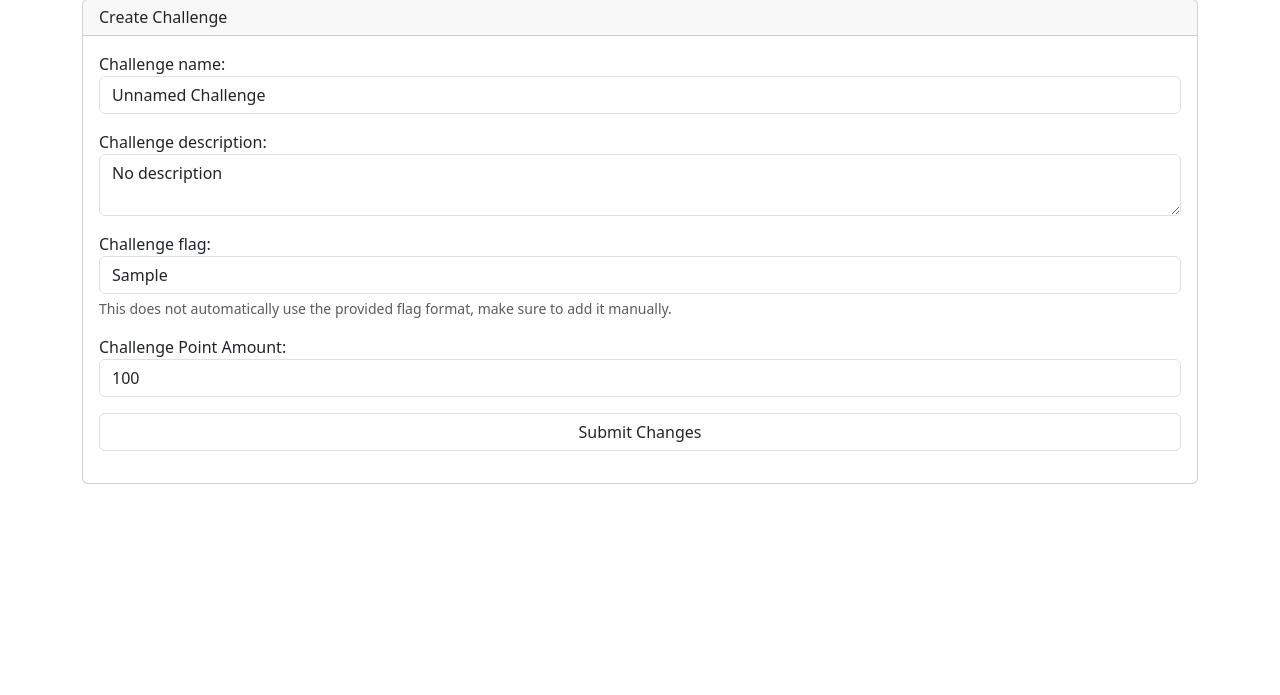
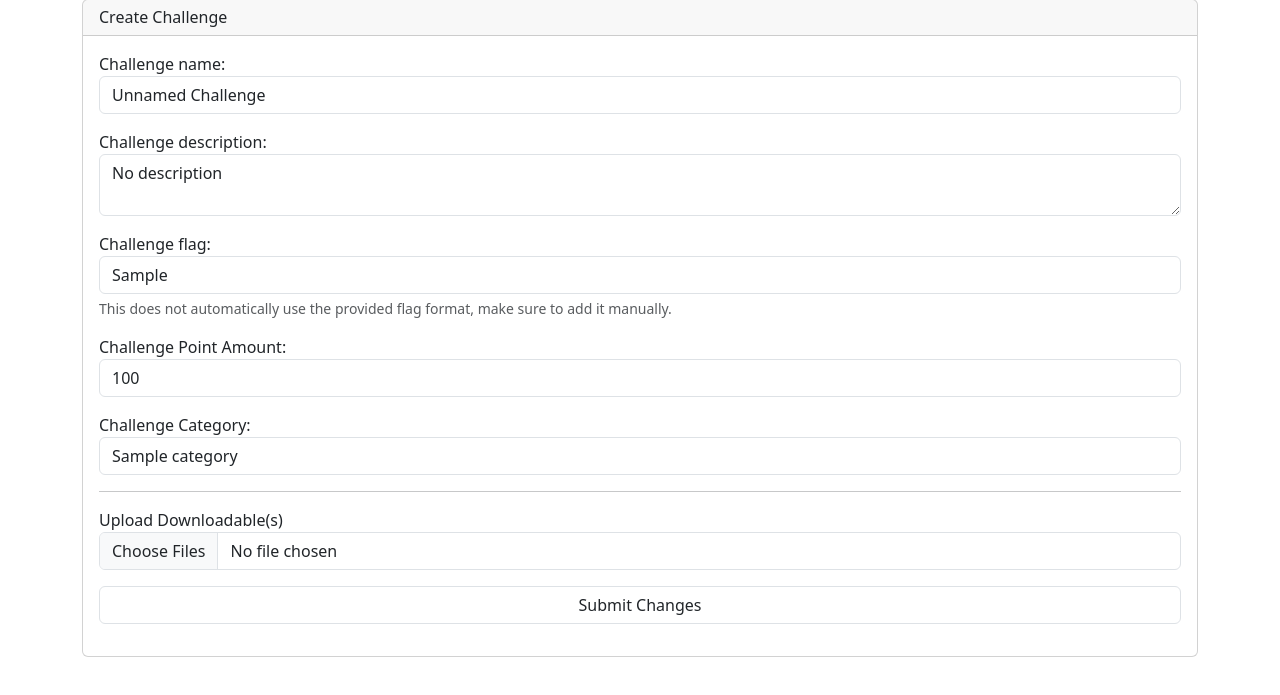
Before and after one commit to Minejerik/ctf_website, a Python web app: template templates/admin/challengecreate.html in a window 1280 px wide. Shown: the part 105-800 px from the top of the page. Run offline with Jinja, Linux system fonts and the light colour scheme; the template is opened without the code that fills it: most values are stand-ins (such as "Sample title", 1, 10 or a date in 2020).

Commit message:
forgor about categories

```diff
--- a/templates/admin/challengecreate.html
+++ b/templates/admin/challengecreate.html
@@ -29,7 +29,19 @@ Admin Challenge Create
                     <label for="challengePointsInput">Challenge Point Amount:</label>
                     <input type="number" name="challenge_points" id="challengePointsInput" class="form-control" value="100">
                 </div>
-
+                <div class="mb-3">
+                    <label for="challengeCategoryInput">Challenge Category:</label>
+                    <select name="challenge_category" id="challengeCategoryInput" class="form-control">
+                        {% for category in categories %}
+                        <option value="{{category.id}}">{{category.name}}</option>
+                        {% endfor %}
+                    </select>
+                </div>
+                <hr>
+                <div class="mb-3">
+                    <label for="DownloadableFilesUpload">Upload Downloadable(s)</label>
+                    <input type="file" name="files_upload" id="DownloadableFilesUpload" class="form-control" multiple>
+                </div>
                 <div class="mb-3">
                     <input type="submit" value="Submit Changes" class="form-control">
                 </div>
```
Also changed, not shown: main.py (+8 -1 lines), templates/admin/challengeedit.html (+8 -0 lines).
